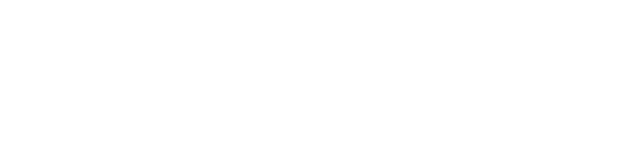
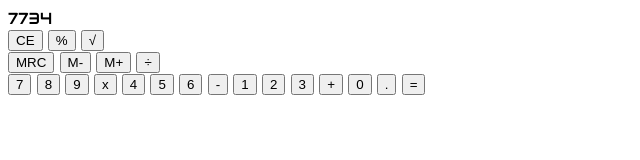
Before and after one commit to MarcinSkic/odin-foundations, a plain HTML site: page index.html in a window 1280 px wide. Shown: the whole page, without its empty margins (0-640 px from the left). Drawn offline with Linux system fonts and the light colour scheme.

Commit message:
[calculator-odin] Add buttons to HTML

```diff
--- a/core.js
+++ b/core.js
@@ -11,5 +11,26 @@ function multiply(a,b){
 }
 
 function divide(a,b){
+    if(b === 0){
+        console.log("Huuh?");
+        return false;
+    }
     return a/b;
 }
+
+function operate(operator,a,b){
+    switch(operator){
+        case '+':
+            return add(a,b);
+            break;
+        case '-':
+            return subtract(a,b);
+            break;
+        case '*':
+            return multiply(a,b);
+            break;
+        case '/':
+            return divide(a,b);
+            break;
+    }
+}
--- a/index.html
+++ b/index.html
@@ -5,9 +5,40 @@
     <meta http-equiv="X-UA-Compatible" content="IE=edge">
     <meta name="viewport" content="width=device-width, initial-scale=1.0">
     <script src="core.js" defer></script>
+    <link rel="stylesheet" href="style.css">
     <title>Calculator</title>
 </head>
 <body>
-
+    <main>
+        <div id="display">7734</div>
+        <div class="container" id="special">
+            <button>CE</button>
+            <button>%</button>
+            <button>&Sqrt;</button>
+        </div>
+        <div class="container" id="memoryAndDivide">
+            <button>MRC</button>
+            <button>M-</button>
+            <button>M+</button>
+            <button>&div;</button>
+        </div>
+        <div class="container" id="digitsAndOperators">
+            <button>7</button>
+            <button>8</button>
+            <button>9</button>
+            <button>x</button>
+            <button>4</button>
+            <button>5</button>
+            <button>6</button>
+            <button>-</button>
+            <button>1</button>
+            <button>2</button>
+            <button>3</button>
+            <button>+</button>
+            <button>0</button>
+            <button>.</button>
+            <button>=</button>
+        </div>
+    </main>
 </body>
 </html>
--- /dev/null
+++ b/style.css
@@ -0,0 +1,8 @@
+@import url('https://fonts.googleapis.com/css2?family=Audiowide&display=swap');
+
+main {
+    font-family: 'Audiowide', cursive;
+
+    display: flex;
+    flex-direction: column;
+}
```
